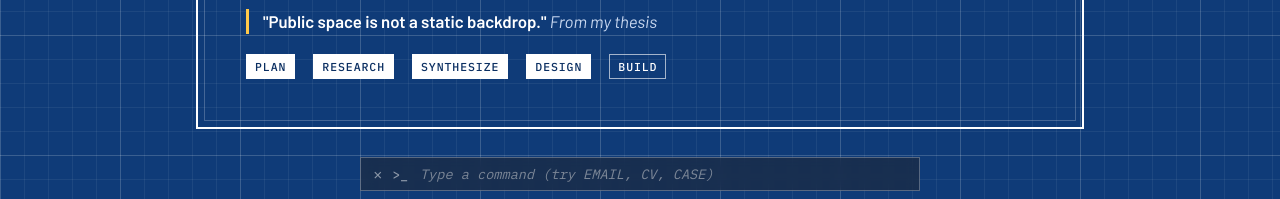
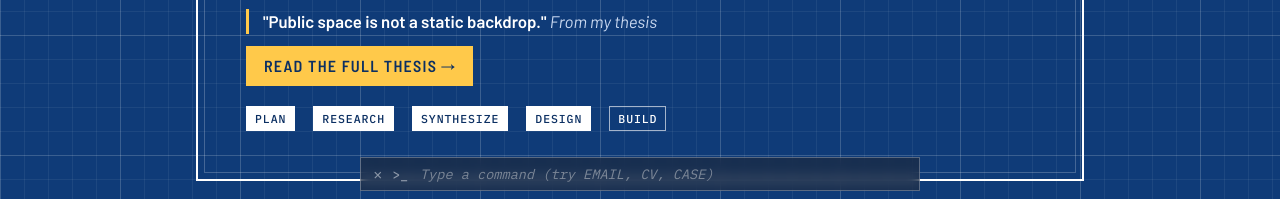
Before and after one commit to ebrutiminci/portfolio, a plain HTML site: page thesis.html in a window 1280 px wide. Shown: the part 565-764 px from the top of the page. Drawn offline with Linux system fonts and the light colour scheme; a script that the page names is missing.

Commit message:
Thesis page: add Read the full thesis button to the top (#3)
Claude-Session: https://claude.ai/code/session_01Kk8118Jt8QqUtd1M3EgD36

Co-authored-by: Claude <noreply@anthropic.com>

```diff
--- a/thesis.html
+++ b/thesis.html
@@ -39,6 +39,7 @@
       <h1>Feeling at Home in the City<small>An emotional map of Ljubljana's streets</small></h1>
       <p class="lede">What makes a city feel like home? I built a research app that asked people how they felt, in the moment, in Ljubljana's streets.</p>
       <p class="motto"><b>"Public space is not a static backdrop."</b> From my thesis</p>
+      <p><a class="cta" href="https://www.politesi.polimi.it/handle/10589/240073" target="_blank" rel="noopener">Read the full thesis →</a></p>
       <div class="legend"><span class="tag on">Plan</span><span class="tag on">Research</span><span class="tag on">Synthesize</span><span class="tag on">Design</span><span class="tag">Build</span></div>
     </div>
   </header>
```
